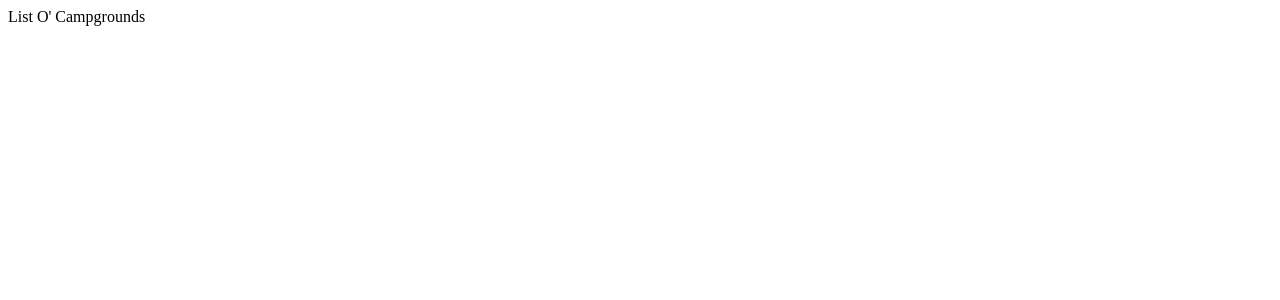
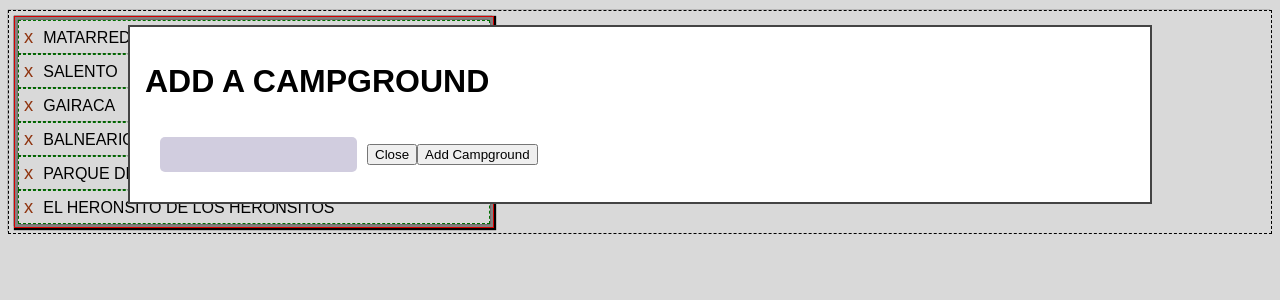
Before and after one commit to BrandonALittle/campground_list_app, a React app: page / in a window 1280 px wide. Shown: the top 300 px of the page. Built offline with nearby package versions, Linux system fonts and the light colour scheme; the HTML template or start-up script is replaced by a standard one.

Commit message:
add React-Router, Modal component, basic styles

```diff
--- a/package.json
+++ b/package.json
@@ -21,10 +21,13 @@
   },
   "devDependencies": {
     "@babel/core": "^7.2.2",
+    "@babel/plugin-proposal-class-properties": "^7.2.3",
     "@babel/preset-env": "^7.2.3",
     "@babel/preset-react": "^7.0.0",
-    "@babel/plugin-proposal-class-properties": "^7.2.3",
     "babel-loader": "^8.0.5",
+    "css-loader": "^2.1.0",
+    "file-loader": "^3.0.1",
+    "style-loader": "^0.23.1",
     "webpack": "^4.28.4",
     "webpack-cli": "^3.2.1",
     "webpack-dev-server": "^3.1.14"
--- a/src/components/App.js
+++ b/src/components/App.js
@@ -1,20 +1,27 @@
 import React from 'react';
 import {
-	BrowserRouter,
+	BrowserRouter as Router,
+	Switch,
 	Route,
 } from 'react-router-dom';
+
+import Modal from './Modal';
 
 import CampgroundList from './CampgroundList';
 import CampgroundDetails from './CampgroundDetails';
 
 const App = () => {
 	return (
-		<BrowserRouter>
+		<Router>
 			<div id="content">
-				<CampgroundList />
-				<CampgroundDetails />
-				<Route path="/add" component={AddCampground} />
+				<Switch>
+					<CampgroundList />
+					<CampgroundDetails />
+				</Switch>
+				<Modal />
 			</div>
-		</BrowserRouter>
+		</Router>
 	);
 }
+
+export default App;
--- a/src/components/CampgroundDetails.js
+++ b/src/components/CampgroundDetails.js
@@ -3,9 +3,19 @@ import { Consumer } from './Context';
 
 const CampgroundDetails = () => {
   return (
-    <Consumer>
-
-    </Consumer>
+    <section id="campground-details">
+      <Consumer>
+        { ({ campgrounds, currentCampgroundIndex }) => {
+          currentCampgroundIndex = currentCampgroundIndex || 0;
+          let currentCampground = campgrounds[currentCampgroundIndex]
+            ? campgrounds[currentCampgroundIndex].name
+            : 'There are no campgrounds in the list. Please add a campground.';
+          return (
+            <h2>{ currentCampground }</h2>
+          )
+        }}
+      </Consumer>
+    </section>
   );
 }
 
--- a/src/components/CampgroundList.js
+++ b/src/components/CampgroundList.js
@@ -1,11 +1,24 @@
 import React from 'react';
 import { Consumer } from './Context';
+import CampgroundListItem from './CampgroundListItem';
 
 const CampgroundList = () => {
   return (
-    <Consumer>
-
-    </Consumer>
+    <section id="sidebar">
+      <Consumer>
+        { ({ campgrounds }) => (
+          <div>
+            { campgrounds.map ( (campground, index ) =>
+              <CampgroundListItem
+                key={campground.id.toString()}
+                index={index}
+              />
+            )}
+          </div>
+        )}
+      </Consumer>
+      <div id="addCampground"></div>
+    </section>
   );
 }
 
--- /dev/null
+++ b/src/components/CampgroundListItem.js
@@ -0,0 +1,28 @@
+import React, { PureComponent, Component } from 'react';
+//import PropTypes from 'prop-types';
+import { Consumer } from './Context';
+
+class CampgroundListItem extends Component {
+  // static propTypes = {
+  //   index: PropTypes.number.isRequired
+  // };
+
+  render() {
+    const { index } = this.props;
+
+    return (
+      <div className="campground-list-item">
+        <Consumer>
+          { ({ actions, campgrounds }) => (
+            <span className="campground-name">
+              <button className="remove-campground" onClick={() => actions.removeCampground(campgrounds[index].id)}>x</button>
+              { campgrounds[index].name }
+            </span>
+          )}
+        </Consumer>
+      </div>
+    );
+  }
+}
+
+export default CampgroundListItem;
--- a/src/components/Context/index.js
+++ b/src/components/Context/index.js
@@ -21,12 +21,21 @@ export class Provider extends Component {
         {
           name: "Balneario de Villa Concha",
           id: 4
+        },
+        {
+          name: "Parque de Los Angeles",
+          id: 5
+        },
+        {
+          name: "El Heronsito de los Heronsitos",
+          id: 6
         }
-      ]
+      ],
+      currentCampgroundIndex: null,
     };
 
     handleAddCampground = (name) => {
-      this.setState(prevState => {
+      this.setState( prevState => {
         return {
           campgrounds: [
             ...prevState.campgrounds,
@@ -40,7 +49,7 @@ export class Provider extends Component {
     }
 
     handleRemoveCampground = (id) => {
-      this.setState(prevState => {
+      this.setState( prevState => {
         return {
           campgrounds: prevState.campgrounds.filter(cg => cg.id !== id)
         }
@@ -51,8 +60,9 @@ export class Provider extends Component {
       return (
         <CampgroundContext.Provider value={{
           campgrounds: this.state.campgrounds,
+          currentCampgroundIndex: this.state.currentCampgroundIndex,
           actions: {
-            addCampground: this.addCampground,
+            addCampground: this.handleAddCampground,
             removeCampground: this.handleRemoveCampground,
           }
         }}>
--- /dev/null
+++ b/src/components/Modal.js
@@ -0,0 +1,53 @@
+import React from 'react';
+import { Consumer } from './Context';
+
+const Modal = () => {
+
+	let back = e => {
+		e.stopPropagation();
+		history.goBack();
+	};
+
+	return (
+		<div
+			style={{
+				position: "absolute",
+				top: 0,
+				left: 0,
+				bottom: 0,
+				right: 0,
+				background: "rgba(0, 0, 0, 0.15)"
+			}}
+		>
+			<div
+				className="modal"
+				style={{
+					position: "absolute",
+					background: "#fff",
+					top: 25,
+					left: "10%",
+					right: "10%",
+					padding: 15,
+					border: "2px solid #444"
+				}}
+			>
+				<Consumer>
+					{ ({ actions }) => (
+						<div>
+							<h1>Add a Campground</h1>
+							<input type="text" />
+							<button type="button" onClick={back}>
+								Close
+							</button>
+							<button type="button" onClick={() => actions.addCampground('Banana')}>
+								Add Campground
+							</button>
+						</div>
+					)}
+				</Consumer>
+			</div>
+		</div>
+	);
+}
+
+export default Modal;
--- /dev/null
+++ b/src/index.css
@@ -0,0 +1,95 @@
+/* ELEMENT STYLES -------------------- */
+body {
+    background: #ffffff;
+    font-family: arial;
+    text-transform: uppercase;
+  }
+
+header {
+	height: 150px;
+	color: rgb(19, 16, 4);
+	padding: 5px 10px;
+	text-align: center;
+	display: flex;
+	align-items: center;
+	background: rgb(167, 145, 51);
+	background-size: cover;
+	box-shadow: 1px 1px 1px 1px #000000;
+}
+
+header h1 {
+	flex-grow: 1;
+	font-size: 1.5em;
+	letter-spacing: 2px;
+	font-weight: normal;
+}
+
+#content {
+	display: grid;
+	grid-template-columns: minmax(480px, 1fr) 2fr;
+	grid-column-gap: 15px;
+	border: 1px dashed black;
+	margin-top: 10px;
+	padding: 5px;
+	height: 100%;
+	box-shadow: 1px 1px 1px 1px #000000;
+	box-shadow: -1px -1px 1px -1px rgb(31, 28, 28);
+}
+
+#sidebar {
+	border: 1px solid red;
+	background: #9b9797;
+	padding: 3px;
+	box-shadow: 1px 1px 1px 1px #000000,
+		-1px -1px 1px -1px rgb(31, 28, 28);
+}
+
+.campground-list-item {
+	border: 1px dashed green;
+	padding: 5px;
+	background: white;
+	box-shadow: 1px 1px 1px -1px rgb(31, 28, 28),
+		-1px -1px 1px -1px rgb(31, 28, 28);
+}
+
+#campground-details {
+	border: 1px solid blue;
+	padding: 3px;
+	margin: 3px;
+	box-shadow: 1px 1px 1px 1px #000000,
+		-1px -1px 1px -1px rgb(31, 28, 28);
+}
+
+
+.remove-campground {
+	font-size: 1.15em;
+	outline: none;
+	background-color: #a01010;
+	border: none;
+	color: #a83d12;
+	cursor: pointer;
+	margin: 0 10px 0 0;
+	padding: 0;
+	background: none;
+}
+
+  /* FORMS */
+form {
+	display: flex;
+	background-color: rgb(12, 7, 31);
+}
+
+input[type=text] {
+	flex-grow: 1;
+	border-width: 0 0 1px 0;
+	margin: 15px 10px 15px 15px;
+	padding: 10px;
+	border-radius: 5px;
+	background-color: rgb(209, 205, 223);
+	border-style: none;
+	text-shadow: none;
+	text-transform: uppercase;
+	color: rgb(192, 136, 15);
+	letter-spacing: 2px;
+	outline: none;
+}
--- a/src/index.js
+++ b/src/index.js
@@ -2,11 +2,14 @@ import React from 'react';
 import ReactDOM from 'react-dom';
 
 import { Provider } from './components/Context';
-// import App from './components/App';
+import App from './components/App';
+import './index.css';
 
 const title = "List O' Campgrounds";
 
 ReactDOM.render(
-  <Provider>{ title }</Provider>,
+  <Provider>
+    <App />
+  </Provider>,
   document.getElementById('app')
 );
--- a/webpack.config.js
+++ b/webpack.config.js
@@ -23,7 +23,13 @@ module.exports = {
         test: /\.(js|jsx)$/,
         exclude: /node_modules/,
         use: ["babel-loader"]
-      }
+      },
+      {
+        test: /\.(png|svg|jpg|gif)$/,
+          use: [
+            'file-loader'
+          ]
+        }
     ]
   }
 };
```
Also changed, not shown: src/img/IMG_20181209_171337.jpg (added), 1 other file (tests, documents, lock files or other folders).
